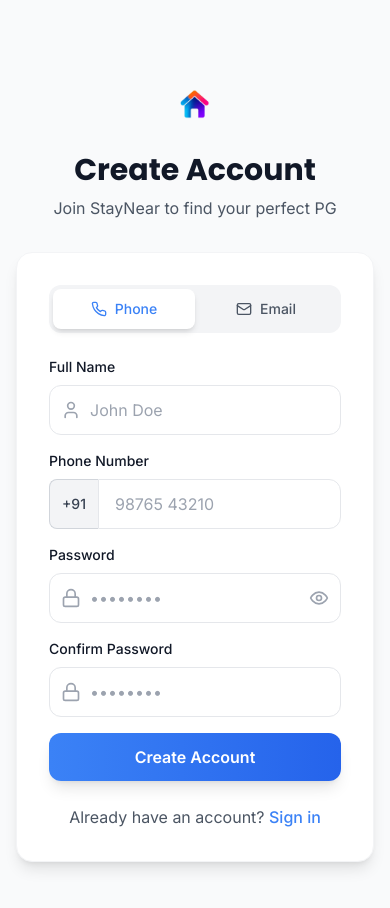
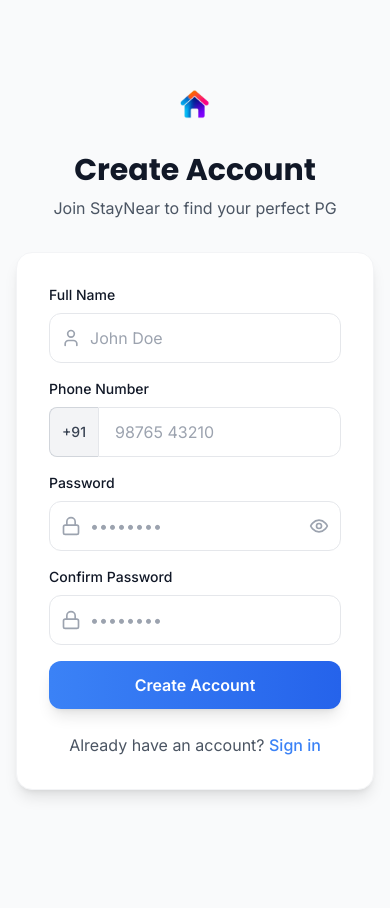
Before and after one commit to adithyanlazy/staynear, a React (Vite) app in the folder frontend/: page /register in a window 390 px wide. Shown: the top 908 px of the page. After the commit the page ends 854 px from the top, so only its background shows below. Built offline with nearby package versions, Linux system fonts and the light colour scheme.

Commit message:
feat: remove email signup, keep phone-only registration

```diff
--- a/frontend/src/pages/Register.jsx
+++ b/frontend/src/pages/Register.jsx
@@ -1,20 +1,16 @@
 import { useState } from 'react';
 import { Link, useNavigate } from 'react-router-dom';
-import { User, Mail, Phone, Lock, Eye, EyeOff, Home } from 'lucide-react';
-import { useAuth } from '../context/AuthContext';
+import { User, Phone, Lock, Eye, EyeOff } from 'lucide-react';
 import toast from 'react-hot-toast';
 import api from '../utils/api';
 
 const Register = () => {
-  const [registerType, setRegisterType] = useState('phone');
   const [name, setName] = useState('');
   const [phone, setPhone] = useState('');
-  const [email, setEmail] = useState('');
   const [password, setPassword] = useState('');
   const [confirmPassword, setConfirmPassword] = useState('');
   const [showPassword, setShowPassword] = useState(false);
   const [loading, setLoading] = useState(false);
-  const { register } = useAuth();
   const navigate = useNavigate();
 
   const handleSubmit = async (e) => {
@@ -25,20 +21,9 @@
     }
     setLoading(true);
     try {
-      if (registerType === 'phone') {
       await api.post('/auth/register-phone', { name, phone, password });
       toast.success('Account created! You can now sign in.');
       navigate('/login');
-      } else {
-        const res = await register(name, email, password);
-        if (res.requiresVerification) {
-          toast.success('Account created! Please verify your email.');
-          navigate(`/verify-email?email=${encodeURIComponent(email)}`);
-        } else {
-          toast.success('Account created! You can now sign in.');
-          navigate('/login');
-        }
-      }
     } catch (err) {
       toast.error(err.response?.data?.message || 'Registration failed');
     } finally {
@@ -58,33 +43,6 @@
         </div>
 
         <div className="card p-8">
-          <div className="flex bg-gray-100 dark:bg-gray-700 rounded-xl p-1 mb-6">
-            <button
-              type="button"
-              onClick={() => setRegisterType('phone')}
-              className={`flex-1 flex items-center justify-center gap-2 py-2.5 rounded-lg text-sm font-medium transition-all ${
-                registerType === 'phone'
-                  ? 'bg-white dark:bg-gray-600 text-primary-500 shadow-md'
-                  : 'text-gray-600 dark:text-gray-400 hover:text-gray-900 dark:hover:text-white'
-              }`}
-            >
-              <Phone className="w-4 h-4" />
-              Phone
-            </button>
-            <button
-              type="button"
-              onClick={() => setRegisterType('email')}
-              className={`flex-1 flex items-center justify-center gap-2 py-2.5 rounded-lg text-sm font-medium transition-all ${
-                registerType === 'email'
-                  ? 'bg-white dark:bg-gray-600 text-primary-500 shadow-md'
-                  : 'text-gray-600 dark:text-gray-400 hover:text-gray-900 dark:hover:text-white'
-              }`}
-            >
-              <Mail className="w-4 h-4" />
-              Email
-            </button>
-          </div>
-
           <form onSubmit={handleSubmit} className="space-y-4">
             <div>
               <label className="block text-sm font-medium mb-2">Full Name</label>
@@ -101,7 +59,6 @@
               </div>
             </div>
 
-            {registerType === 'phone' ? (
             <div>
               <label className="block text-sm font-medium mb-2">Phone Number</label>
               <div className="relative flex">
@@ -119,22 +76,6 @@
                 />
               </div>
             </div>
-            ) : (
-              <div>
-                <label className="block text-sm font-medium mb-2">Email Address</label>
-                <div className="relative">
-                  <Mail className="absolute left-3 top-1/2 -translate-y-1/2 w-5 h-5 text-gray-400" />
-                  <input
-                    type="email"
-                    value={email}
-                    onChange={(e) => setEmail(e.target.value)}
-                    className="input-field pl-10"
-                    placeholder="you@example.com"
-                    required
-                  />
-                </div>
-              </div>
-            )}
 
             <div>
               <label className="block text-sm font-medium mb-2">Password</label>
```
Lines whose indentation alone changed are shown as unchanged.
